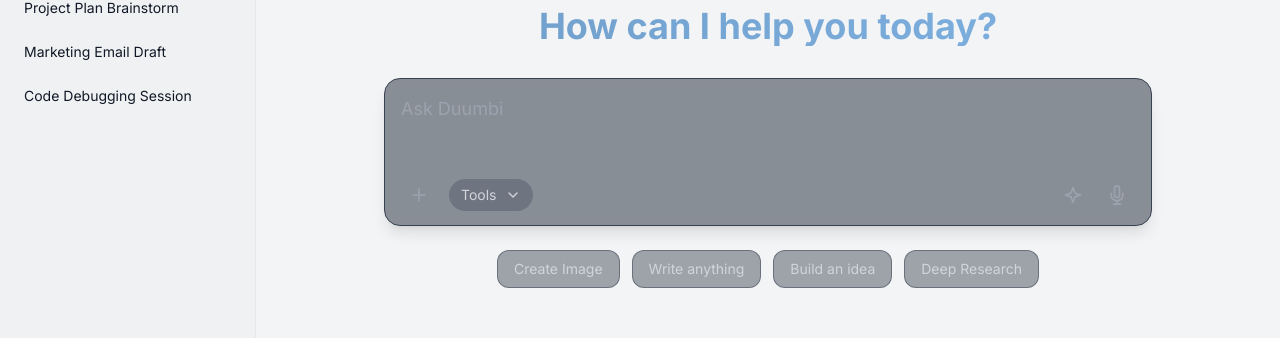
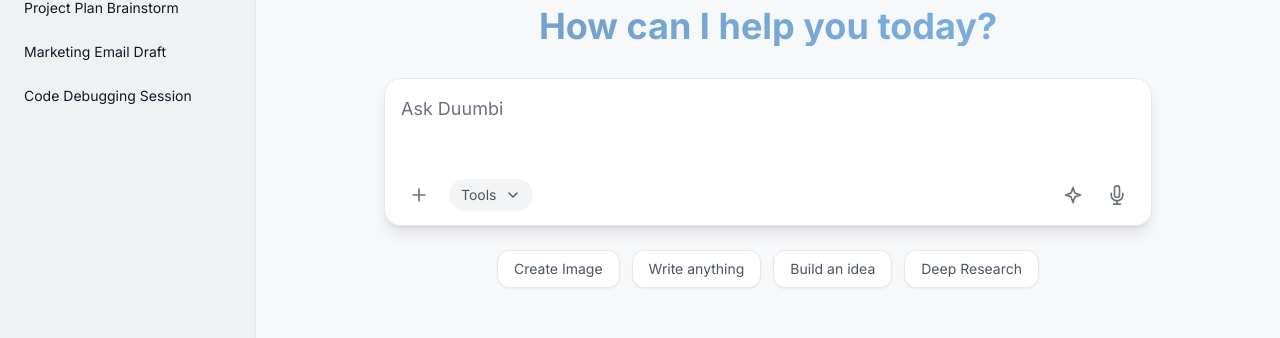
Before and after one commit to hgahub/duumbi, a React (Vite) app in the folder apps/web/: page / in a window 1280 px wide. Shown: the part 291-629 px from the top of the page. Built offline with nearby package versions, Linux system fonts and the light colour scheme; no server answers.

Commit message:
feat: Add dark mode styling to AgentQuery and ContentFrame components.

```diff
--- a/apps/web/src/components/AgentQuery.tsx
+++ b/apps/web/src/components/AgentQuery.tsx
@@ -96,7 +96,7 @@
 
   return (
     <div className="w-full max-w-3xl mx-auto mt-8">
-      <div className="relative bg-gray-800/50 backdrop-blur-sm border border-gray-700 rounded-2xl shadow-lg transition-all focus-within:ring-2 focus-within:ring-blue-500/50 focus-within:border-blue-500/50">
+      <div className="relative bg-white dark:bg-gray-800/50 backdrop-blur-sm border border-gray-200 dark:border-gray-700 rounded-2xl shadow-lg transition-all focus-within:ring-2 focus-within:ring-blue-500/50 focus-within:border-blue-500/50">
         <div className="p-4">
           <textarea
             value={query}
@@ -108,7 +108,7 @@
               }
             }}
             placeholder={t('Ask Duumbi')}
-            className="w-full bg-transparent text-white placeholder-gray-400 resize-none outline-none text-lg min-h-[60px]"
+            className="w-full bg-transparent text-gray-900 dark:text-white placeholder-gray-500 dark:placeholder-gray-400 resize-none outline-none text-lg min-h-[60px]"
             rows={2}
           />
         </div>
@@ -117,13 +117,13 @@
           <div className="flex items-center gap-3">
             <button
               onClick={handleUpload}
-              className="p-2 text-gray-400 hover:text-white hover:bg-gray-700/50 rounded-full transition-colors"
+              className="p-2 text-gray-500 dark:text-gray-400 hover:text-gray-900 dark:hover:text-white hover:bg-gray-100 dark:hover:bg-gray-700/50 rounded-full transition-colors"
               title={t('Upload Image')}
             >
               <PlusIcon />
             </button>
 
-            <button className="flex items-center gap-2 px-3 py-1.5 text-sm text-gray-300 bg-gray-700/30 hover:bg-gray-700/50 rounded-full transition-colors">
+            <button className="flex items-center gap-2 px-3 py-1.5 text-sm text-gray-600 dark:text-gray-300 bg-gray-100 dark:bg-gray-700/30 hover:bg-gray-200 dark:hover:bg-gray-700/50 rounded-full transition-colors">
               <span>{t('Tools')}</span>
               <ChevronDownIcon />
             </button>
@@ -132,14 +132,14 @@
           <div className="flex items-center gap-2">
             <button
               onClick={handleWizard}
-              className="p-2 text-gray-400 hover:text-purple-400 hover:bg-gray-700/50 rounded-full transition-colors"
+              className="p-2 text-gray-500 dark:text-gray-400 hover:text-purple-600 dark:hover:text-purple-400 hover:bg-gray-100 dark:hover:bg-gray-700/50 rounded-full transition-colors"
               title={t('Prompt Wizard')}
             >
               <SparklesIcon />
             </button>
             <button
               onClick={handleVoice}
-              className="p-2 text-gray-400 hover:text-white hover:bg-gray-700/50 rounded-full transition-colors"
+              className="p-2 text-gray-500 dark:text-gray-400 hover:text-gray-900 dark:hover:text-white hover:bg-gray-100 dark:hover:bg-gray-700/50 rounded-full transition-colors"
               title={t('Voice Search')}
             >
               <MicIcon />
@@ -148,7 +148,7 @@
         </div>
       </div>
 
-      {/* Quick Action Chips - Optional based on screenshot, but good for completeness if needed later */}
+      {/* Quick Action Chips */}
       <div className="flex flex-wrap justify-center gap-3 mt-6">
         {[
           'Create Image',
@@ -158,7 +158,7 @@
         ].map((action) => (
           <button
             key={action}
-            className="px-4 py-2 text-sm text-gray-300 bg-gray-800/40 hover:bg-gray-800/60 border border-gray-700/50 rounded-xl transition-colors"
+            className="px-4 py-2 text-sm text-gray-600 dark:text-gray-300 bg-white dark:bg-gray-800/40 hover:bg-gray-50 dark:hover:bg-gray-800/60 border border-gray-200 dark:border-gray-700/50 rounded-xl transition-colors shadow-sm"
           >
             {t(action)}
           </button>
--- a/apps/web/src/components/ContentFrame.tsx
+++ b/apps/web/src/components/ContentFrame.tsx
@@ -10,7 +10,7 @@
 export default function ContentFrame({ children }: ContentFrameProps) {
   const { t } = useTranslation();
   return (
-    <main className="flex-1 p-4 md:p-6 lg:p-8 overflow-y-auto flex flex-col">
+    <main className="flex-1 p-4 md:p-6 lg:p-8 overflow-y-auto flex flex-col bg-higashi-concrete-100 dark:bg-transparent transition-colors duration-200">
       <div className="max-w-4xl w-full mx-auto flex flex-col flex-grow">
         {children || (
           <div className="flex items-center justify-center flex-grow">
```
